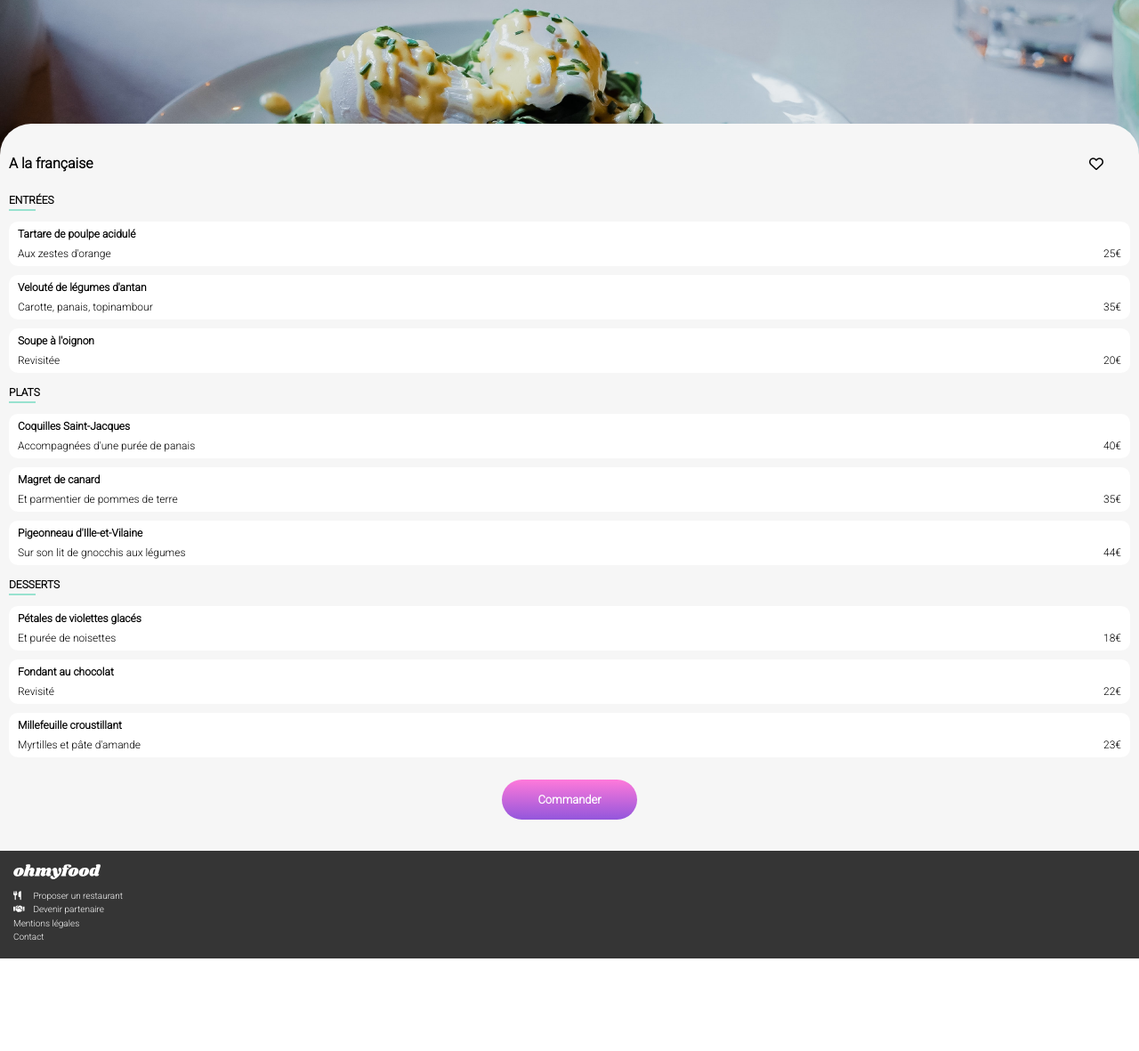
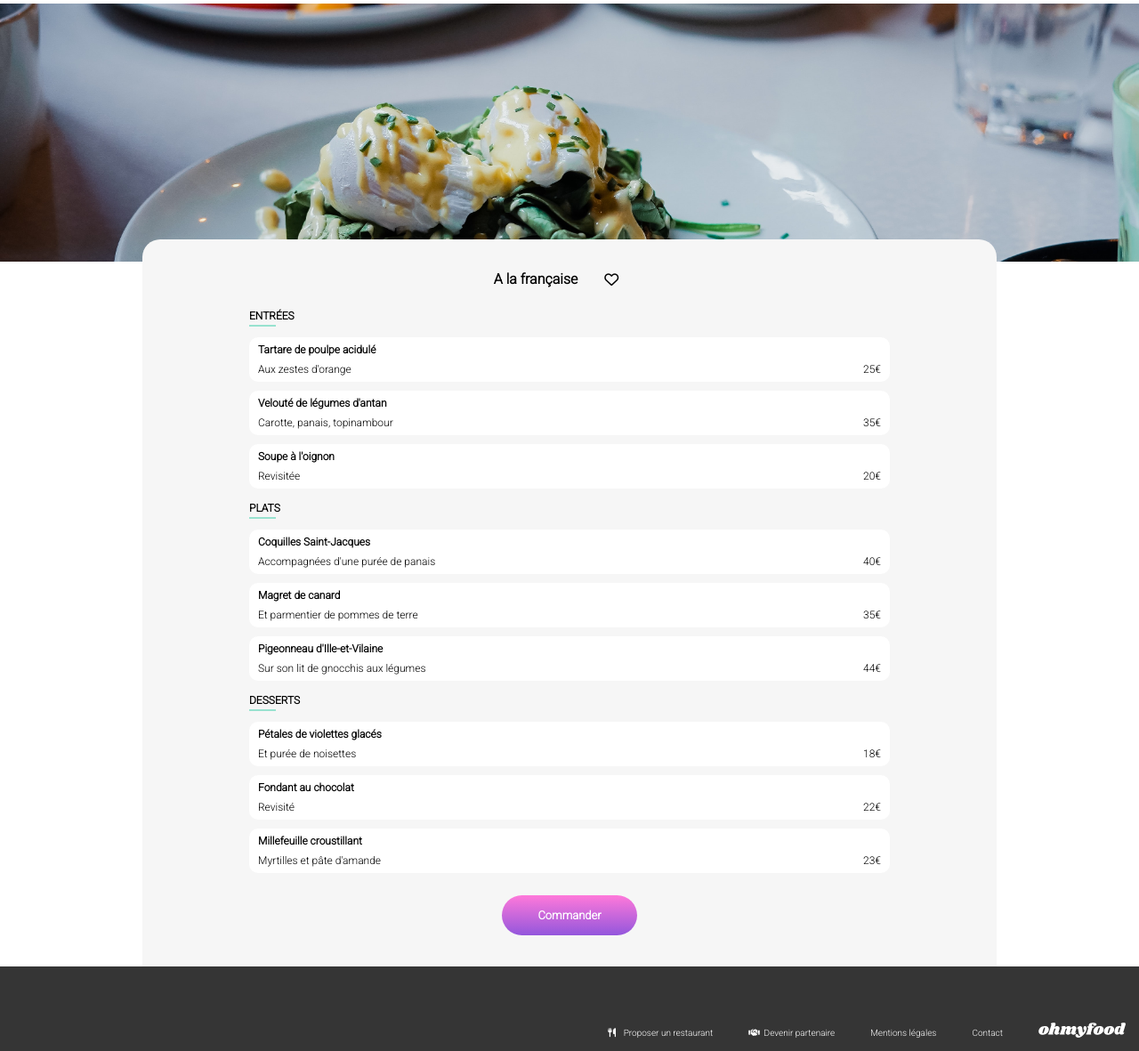
Before and after one commit to Hugolgle/ohmyfood, a plain HTML site: page restaurants/alf.html in a window 1280 px wide. Shown: the part 56-1237 px from the top of the page at 89% size. Before the commit the page ends 1133 px from the top, so only its background shows below. Drawn offline with Linux system fonts and the light colour scheme.

Commit message:
realisation du responsive des pages restaurant

```diff
--- a/assets/styles/style.scss
+++ b/assets/styles/style.scss
@@ -45,6 +45,10 @@ header {
     justify-content: center;
     height: 40px;
 
+    @media (min-width: 1024px) {
+        height: 60px;
+    }
+
     a {
         position: absolute;
         left: 15px;
@@ -61,22 +65,41 @@ header {
 div.img {
     height: 200px;
 
+    @media (min-width: 1024px) {
+        height: 290px;
+    }
+
     img {
         width: 100%;
         object-fit: cover;
         height: 100%;
+
+        @media (min-width: 1024px) {
+            object-position: 0px -260px;
+        }
     }
 }
 
 
 
 section.all {
+    display: flex;
+    justify-content: center;
+
+
+
+    div.all {
         background-color: #f6f6f6;
-    border-radius: 35px 35px 0 0;
+        border-radius: 20px 20px 0 0;
         margin-top: -45px;
-    z-index: 1;
         position: relative;
         padding: 35px 10px;
+
+        @media (min-width: 1024px) {
+            margin-top: -25px;
+            width: 75%;
+            padding: 35px 120px;
+        }
 
         div.head {
             display: flex;
@@ -84,8 +107,16 @@ section.all {
             align-items: center;
             margin-bottom: 25px;
 
+            @media (min-width: 1024px) {
+                justify-content: center;
+            }
+
             i {
                 margin-right: 30px;
+
+                @media (min-width: 1024px) {
+                    margin-left: 30px;
+                }
             }
 
         }
@@ -130,6 +161,9 @@ section.all {
             }
         }
 
+
+    }
+
     div.btn {
         display: flex;
         flex-direction: column;
@@ -158,6 +192,12 @@ footer {
     padding: 15px;
     background-color: #353535;
 
+    @media (min-width: 1024px) {
+        display: flex;
+        flex-direction: row-reverse;
+        align-items: end;
+    }
+
     div.footer {
         display: flex;
         flex-direction: column;
@@ -166,12 +206,24 @@ footer {
         display: flex;
         justify-content: space-evenly;
 
+        @media (min-width: 1024px) {
+            display: flex;
+            flex-direction: row;
+            margin-top: 0;
+            align-items: end;
+            margin-right: 20px;
+        }
+
         a {
             color: #fff;
             font-size: 10px;
 
+            @media (min-width: 1024px) {
+                margin: 0 20px;
+            }
+
             i {
-                width: 20px;
+                width: 15px;
             }
         }
     }
--- a/restaurants/alf.html
+++ b/restaurants/alf.html
@@ -14,6 +14,7 @@
 </head>
 
 <body>
+    <main>
         <header class="header">
             <a href="../index.html"><i class="fa-solid fa-arrow-left"></i></a>
             <img src="../assets/images/logo/ohmyfood.png" alt="logo">
@@ -22,6 +23,7 @@
             <img src="../assets/images/restaurants/toa-heftiba-DQKerTsQwi0-unsplash.jpg" alt="">
         </div>
         <section class="all">
+            <div class="all">
                 <div class="head">
                     <h2>A la française</h2>
                     <i class="fa-regular fa-heart"></i>
@@ -102,9 +104,11 @@
                 <div class="btn">
                     <a href="#">Commander</a>
                 </div>
+            </div>
+
         </section>
 
-    <main>
+
 
 
 
```
Also changed, not shown: restaurants/lds.html (+5 -1 lines), restaurants/lne.html (+5 -1 lines), restaurants/lpg.html (+5 -1 lines), assets/styles/style.css, 1 other file. Lines whose indentation alone changed are shown as unchanged.
